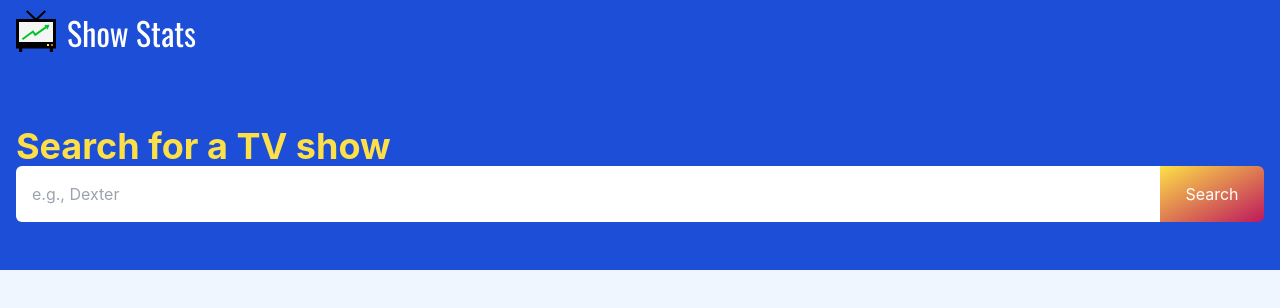
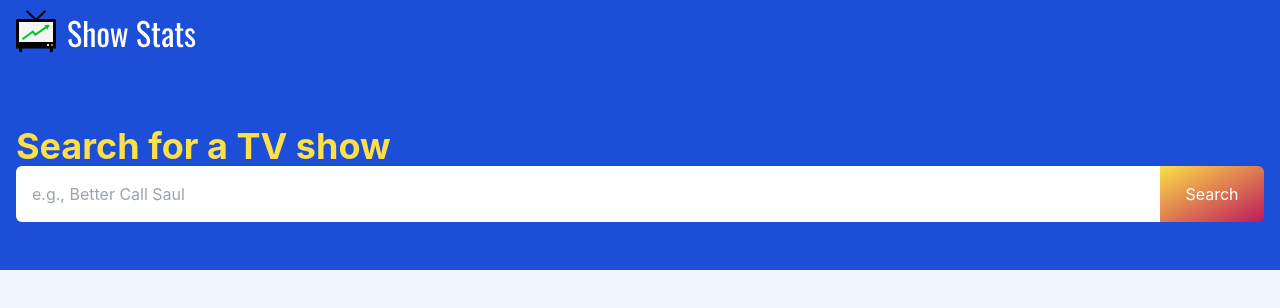
Before and after one commit to jimmy1wu/show-stats, a React (Create React App) app: page / in a window 1280 px wide. Shown: the top 308 px of the page. Built offline with nearby package versions, Linux system fonts and the light colour scheme; no server answers.

Commit message:
prefetch search placeholder

```diff
--- a/src/components/SearchForm.tsx
+++ b/src/components/SearchForm.tsx
@@ -1,10 +1,11 @@
 import React, { useState } from "react";
 
 type SearchFormProps = {
+  placeholder: string;
   onSubmit: (q: string) => void;
 };
 
-const SearchForm = ({ onSubmit }: SearchFormProps) => {
+const SearchForm = ({ placeholder, onSubmit }: SearchFormProps) => {
   const [query, setQuery] = useState("");
 
   return (
@@ -28,7 +29,7 @@ const SearchForm = ({ onSubmit }: SearchFormProps) => {
         name="query"
         autoComplete="off"
         spellCheck="false"
-        placeholder="e.g., Dexter"
+        placeholder={placeholder}
         value={query}
         onChange={(event) => setQuery(event.target.value)}
       />
--- /dev/null
+++ b/src/hooks/usePrefetchSearch.ts
@@ -0,0 +1,17 @@
+import { useQueryClient } from "react-query";
+import { QUERY_KEYS } from "../lib/react-query";
+import { search } from "../lib/api";
+
+const usePrefetchSearch = () => {
+  const queryClient = useQueryClient();
+
+  const prefetchShow = (query: string) => {
+    queryClient.prefetchQuery([QUERY_KEYS.SEARCH, query], () =>
+      search(query)
+    );
+  };
+
+  return prefetchShow;
+};
+
+export default usePrefetchSearch;
--- a/src/lib/constants.ts
+++ b/src/lib/constants.ts
@@ -1 +1,2 @@
 export const DEFAULT_POSTER_URL = "https://via.placeholder.com/300x400";
+export const DEFAULT_SHOW = "Better Call Saul";
--- a/src/pages/SearchPage.tsx
+++ b/src/pages/SearchPage.tsx
@@ -8,10 +8,13 @@ import {
 } from "../components";
 import usePrefetchShow from "../hooks/usePrefetchShow";
 import useSearch from "../hooks/useSearch";
+import usePrefetchSearch from "../hooks/usePrefetchSearch";
+import { DEFAULT_SHOW } from "../lib/constants";
 
 const SearchPage = () => {
   const [searchTerm, setSearchTerm] = useState("");
 
+  const prefetchSearch = usePrefetchSearch();
   const prefetchShow = usePrefetchShow();
 
   const {
@@ -22,6 +25,10 @@ const SearchPage = () => {
     searchError,
     isSearchError,
   } = useSearch(searchTerm);
+
+  useEffect(() => {
+    prefetchSearch(DEFAULT_SHOW);
+  }, [prefetchSearch]);
 
   useEffect(() => {
     if (searchTerm !== "") {
@@ -41,6 +48,7 @@ const SearchPage = () => {
       <section className="bg-blue-700 pt-16 pb-12">
         <Container>
           <SearchForm
+            placeholder={`e.g., ${DEFAULT_SHOW}`}
             onSubmit={(query: string) => {
               setSearchTerm(query);
             }}
```
